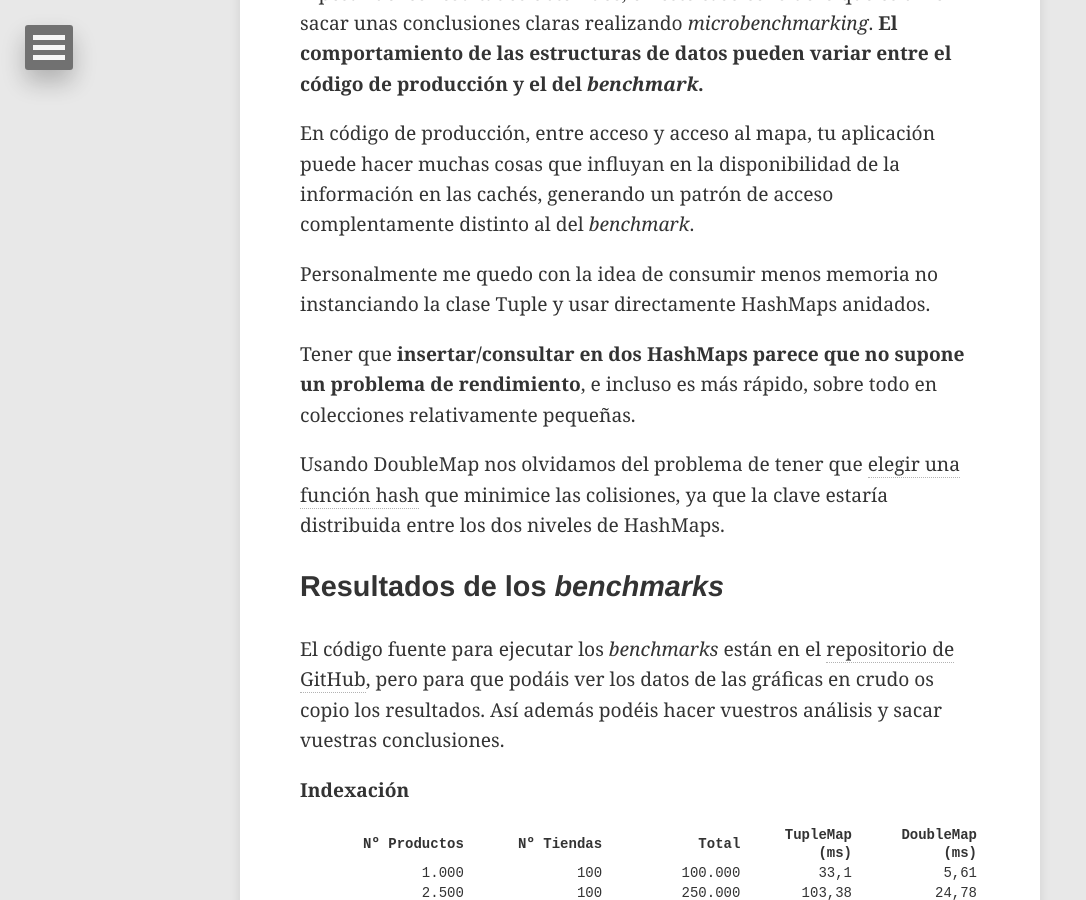
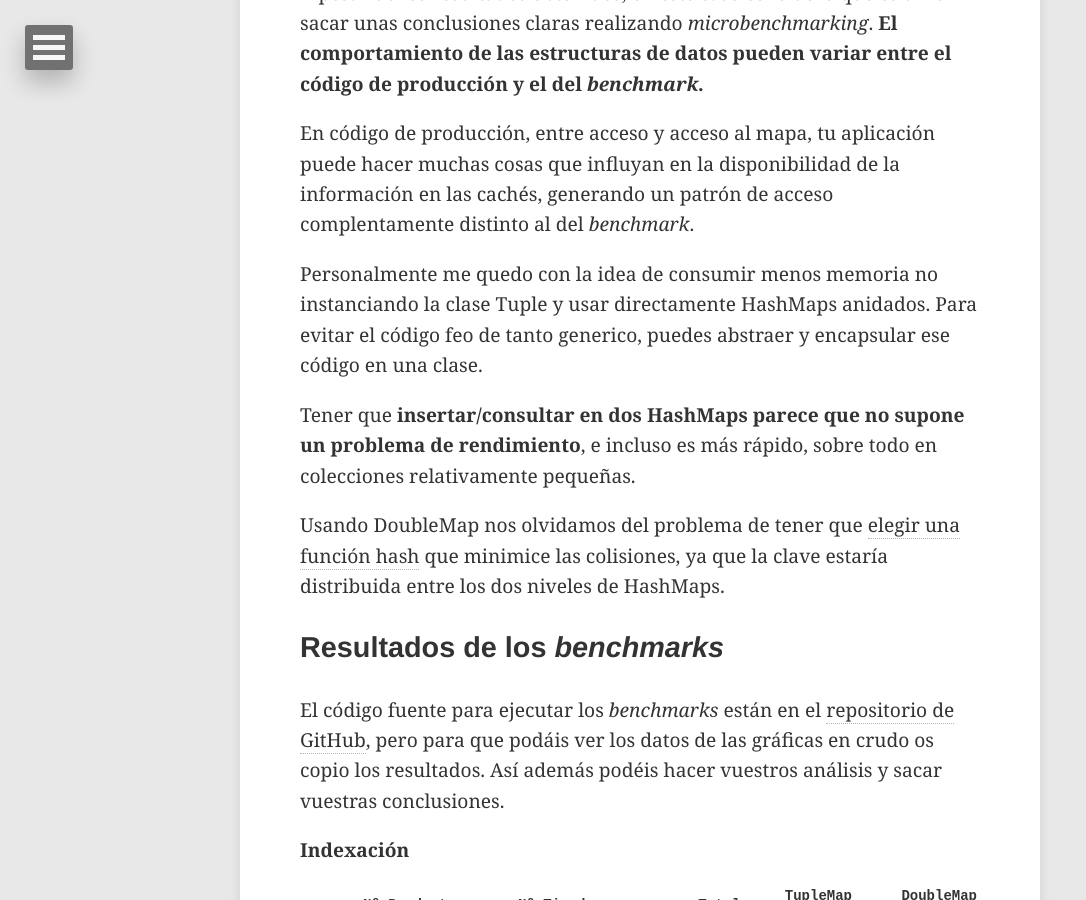
Before and after one commit to jerolba/jerolba.github.io, a Jekyll site: the page built from _posts/2019-03-11-mapas-con-clave-compuesta.md, in a window 1280 px wide and 900 px high, scrolled down 7595 px. Shown: the whole window, without its empty margins (0-1086 px from the left). Built offline with Jekyll 4.4.1, drawn with Linux system fonts in a browser that asks for light colours; nearby versions of some CDN libraries; comment, search, counter and statistics services are not loaded.

Commit message:
Add comment

```diff
--- a/_posts/2019-03-11-mapas-con-clave-compuesta.md
+++ b/_posts/2019-03-11-mapas-con-clave-compuesta.md
@@ -132,7 +132,7 @@ A pesar de los resultados obtenidos, en este caso considero que es difícil saca
 
 En código de producción, entre acceso y acceso al mapa, tu aplicación puede hacer muchas cosas que influyan en la disponibilidad de la información en las cachés, generando un patrón de acceso complentamente distinto al del *benchmark*.
 
-Personalmente me quedo con la idea de consumir menos memoria no instanciando la clase Tuple y usar directamente HashMaps anidados.
+Personalmente me quedo con la idea de consumir menos memoria no instanciando la clase Tuple y usar directamente HashMaps anidados. Para evitar el código feo de tanto generico, puedes abstraer y encapsular ese código en una clase.
 
 Tener que **insertar/consultar en dos HashMaps parece que no supone un problema de rendimiento**, e incluso es más rápido, sobre todo en colecciones relativamente pequeñas.
 
```
